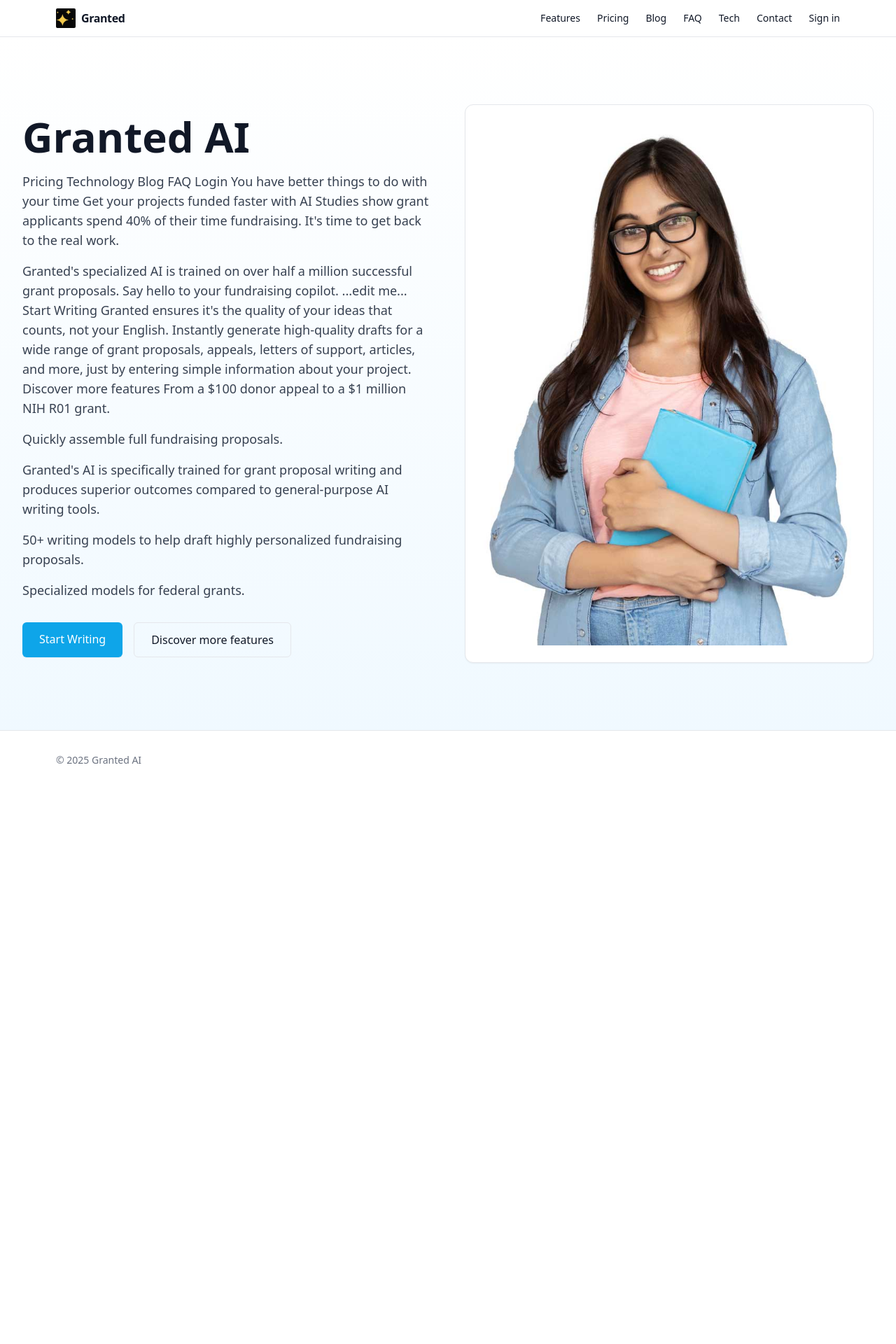
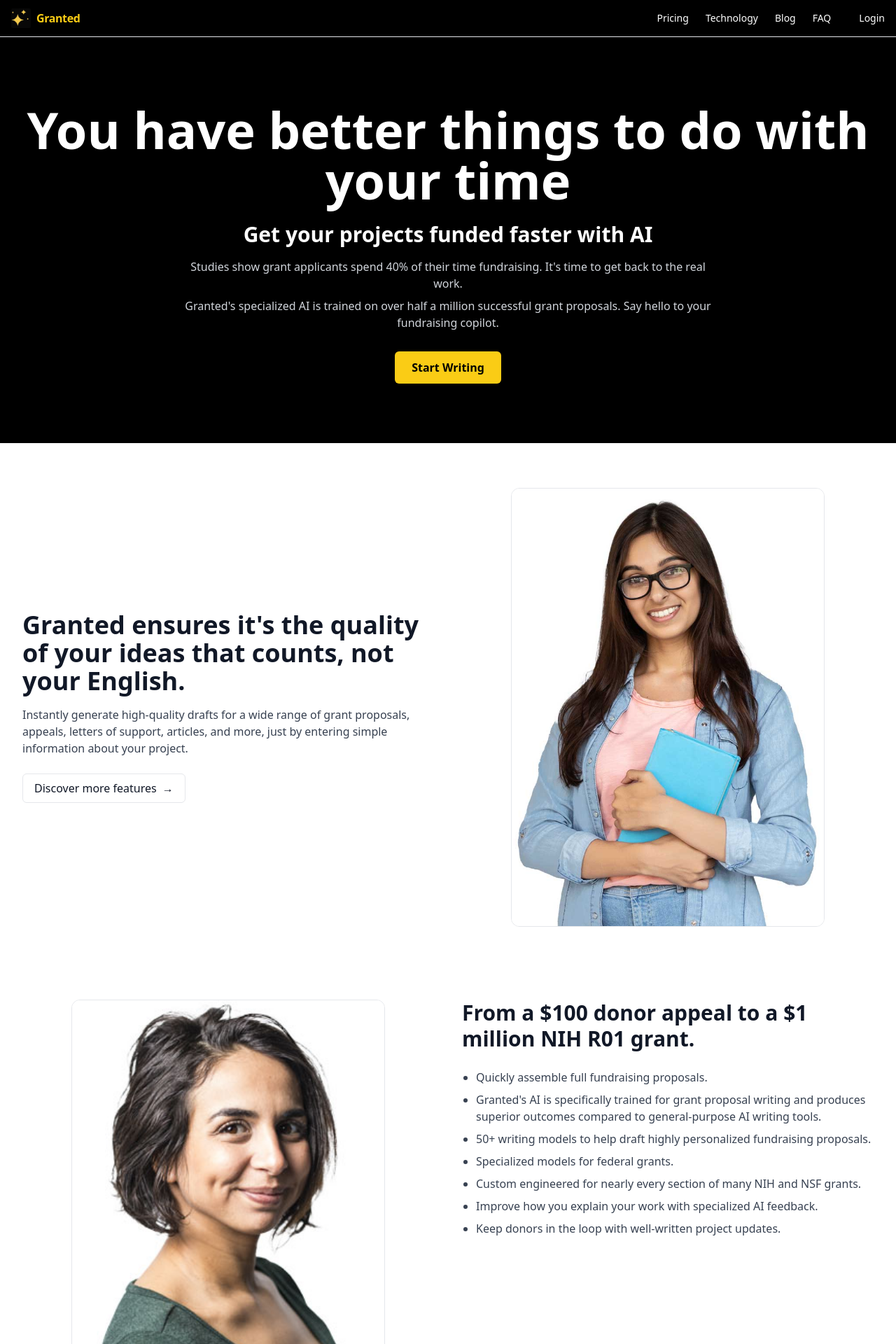
Before and after one commit to nathan-eagle/granted_website, a Next.js app: page / in a window 1280 px wide. Shown: the top 1920 px of the page at 70% size. Before the commit the page ends 1128 px from the top, so only its background shows below. Built offline with nearby package versions, Linux system fonts and the light colour scheme; a web font is replaced by a local one.

Commit message:
homepage: match Bubble hero (black theme, headings, CTA) and section structure; header/nav to match

```diff
--- a/app/layout.tsx
+++ b/app/layout.tsx
@@ -54,20 +54,18 @@
         </Script>
       </head>
       <body className="min-h-dvh flex flex-col">
-        <header className="border-b">
-          <div className="mx-auto max-w-6xl px-4 py-3 flex items-center justify-between">
+        <header className="border-b bg-black text-white">
+          <div className="mx-auto max-w-7xl px-4 py-3 flex items-center justify-between">
             <a href="/" className="flex items-center gap-2">
               <Image src="/images/granted-favicon.jpg" alt="Granted" width={28} height={28} className="rounded-sm" />
-              <span className="font-bold tracking-tight">Granted</span>
+              <span className="font-bold tracking-tight text-yellow-400">Granted</span>
             </a>
-            <nav className="flex gap-6 text-sm">
-              <a href="/features">Features</a>
-              <a href="/pricing">Pricing</a>
-              <a href="/blog">Blog</a>
-              <a href="/faq">FAQ</a>
-              <a href="/tech">Tech</a>
-              <a href="/contact">Contact</a>
-              <a href="https://app.grantedai.com" className="font-medium">Sign in</a>
+            <nav className="flex items-center gap-6 text-sm">
+              <a href="/pricing" className="hover:opacity-80">Pricing</a>
+              <a href="/tech" className="hover:opacity-80">Technology</a>
+              <a href="/blog" className="hover:opacity-80">Blog</a>
+              <a href="/faq" className="hover:opacity-80">FAQ</a>
+              <a href="https://app.grantedai.com" className="ml-4 font-medium hover:opacity-80">Login</a>
             </nav>
           </div>
         </header>
--- a/app/page.tsx
+++ b/app/page.tsx
@@ -1,31 +1,66 @@
-import { loadScraped, toParagraphs } from '@/lib/scraped'
+import { loadScraped } from '@/lib/scraped'
 
 export default async function Home() {
   const scraped = await loadScraped('home')
+  const headline = 'You have better things to do with your time'
+  const subhead = 'Get your projects funded faster with AI'
+  const p1 = 'Studies show grant applicants spend 40% of their time fundraising. It\'s time to get back to the real work.'
+  const p2 = "Granted's specialized AI is trained on over half a million successful grant proposals. Say hello to your fundraising copilot."
+  const h2 = "Granted ensures it's the quality of your ideas that counts, not your English."
+  const h3 = 'From a $100 donor appeal to a $1 million NIH R01 grant.'
+
   return (
     <div>
-      <section className="relative overflow-hidden bg-gradient-to-b from-white to-sky-50">
-        <div className="mx-auto max-w-7xl px-6 md:px-8 py-16 md:py-24">
-          <div className="grid gap-12 md:grid-cols-2 items-center">
-            <div>
-              <h1 className="mt-2 text-4xl md:text-6xl font-bold leading-tight">{scraped?.title ?? 'Granted AI'}</h1>
-              {scraped && (
-                <div className="mt-5 text-gray-700 space-y-4">
-                  {toParagraphs(scraped).slice(0,6).map((p, i) => (
-                    <p key={i} className="text-base md:text-lg">{p}</p>
-                  ))}
-                </div>
-              )}
-              <div className="mt-8 flex flex-wrap gap-4">
-                <a href="https://app.grantedai.com" className="px-6 py-3 rounded-md bg-sky-500 text-white font-medium shadow-sm hover:bg-sky-600">Start Writing</a>
-                <a href="/features" className="px-6 py-3 rounded-md border font-medium hover:bg-white">Discover more features</a>
-              </div>
+      {/* Hero (black) */}
+      <section className="bg-black text-white">
+        <div className="mx-auto max-w-7xl px-6 md:px-8 py-16 md:py-24 text-center">
+          <h1 className="font-bold leading-tight text-4xl md:text-7xl">{headline}</h1>
+          <div className="mt-6 text-2xl md:text-3xl font-semibold">{subhead}</div>
+          <div className="mt-4 text-gray-300 max-w-3xl mx-auto space-y-2">
+            <p>{p1}</p>
+            <p>{p2}</p>
+          </div>
+          <div className="mt-10">
+            <a href="https://app.grantedai.com" className="px-6 py-3 rounded-md bg-yellow-400 text-black font-semibold shadow hover:bg-yellow-300">Start Writing</a>
+          </div>
+        </div>
+      </section>
+
+      {/* Section: quality of ideas */}
+      <section className="bg-white">
+        <div className="mx-auto max-w-7xl px-6 md:px-8 py-16 grid md:grid-cols-2 gap-10 items-center">
+          <div>
+            <h2 className="text-3xl md:text-4xl font-extrabold leading-tight">{h2}</h2>
+            <p className="mt-4 text-gray-700 max-w-xl">
+              Instantly generate high-quality drafts for a wide range of grant proposals, appeals, letters of support, articles, and more, just by entering simple information about your project.
+            </p>
+            <div className="mt-6">
+              <a href="/features" className="inline-flex items-center gap-2 px-4 py-2 rounded-md border font-medium">Discover more features <span aria-hidden>→</span></a>
             </div>
-            <div className="relative">
-              <div className="rounded-xl border bg-white shadow-sm p-4 md:p-6">
-                <img src="/images/img4-1.jpg" alt="Granted preview" className="rounded-lg w-full h-auto" />
-              </div>
-            </div>
+          </div>
+          <div className="text-center">
+            <img src="/images/img4-1.jpg" alt="Granted" className="mx-auto rounded-xl border w-full max-w-md" />
+          </div>
+        </div>
+      </section>
+
+      {/* Section: donor appeal to NIH R01 */}
+      <section className="bg-white">
+        <div className="mx-auto max-w-7xl px-6 md:px-8 py-10 grid md:grid-cols-2 gap-10 items-start">
+          <div className="order-2 md:order-1 text-center">
+            <img src="/images/img3.jpg" alt="Use cases" className="mx-auto rounded-xl border w-full max-w-md" />
+          </div>
+          <div className="order-1 md:order-2">
+            <h3 className="text-3xl font-extrabold leading-tight">{h3}</h3>
+            <ul className="mt-6 text-gray-700 space-y-2 list-disc pl-5">
+              <li>Quickly assemble full fundraising proposals.</li>
+              <li>Granted's AI is specifically trained for grant proposal writing and produces superior outcomes compared to general-purpose AI writing tools.</li>
+              <li>50+ writing models to help draft highly personalized fundraising proposals.</li>
+              <li>Specialized models for federal grants.</li>
+              <li>Custom engineered for nearly every section of many NIH and NSF grants.</li>
+              <li>Improve how you explain your work with specialized AI feedback.</li>
+              <li>Keep donors in the loop with well-written project updates.</li>
+            </ul>
           </div>
         </div>
       </section>
```
